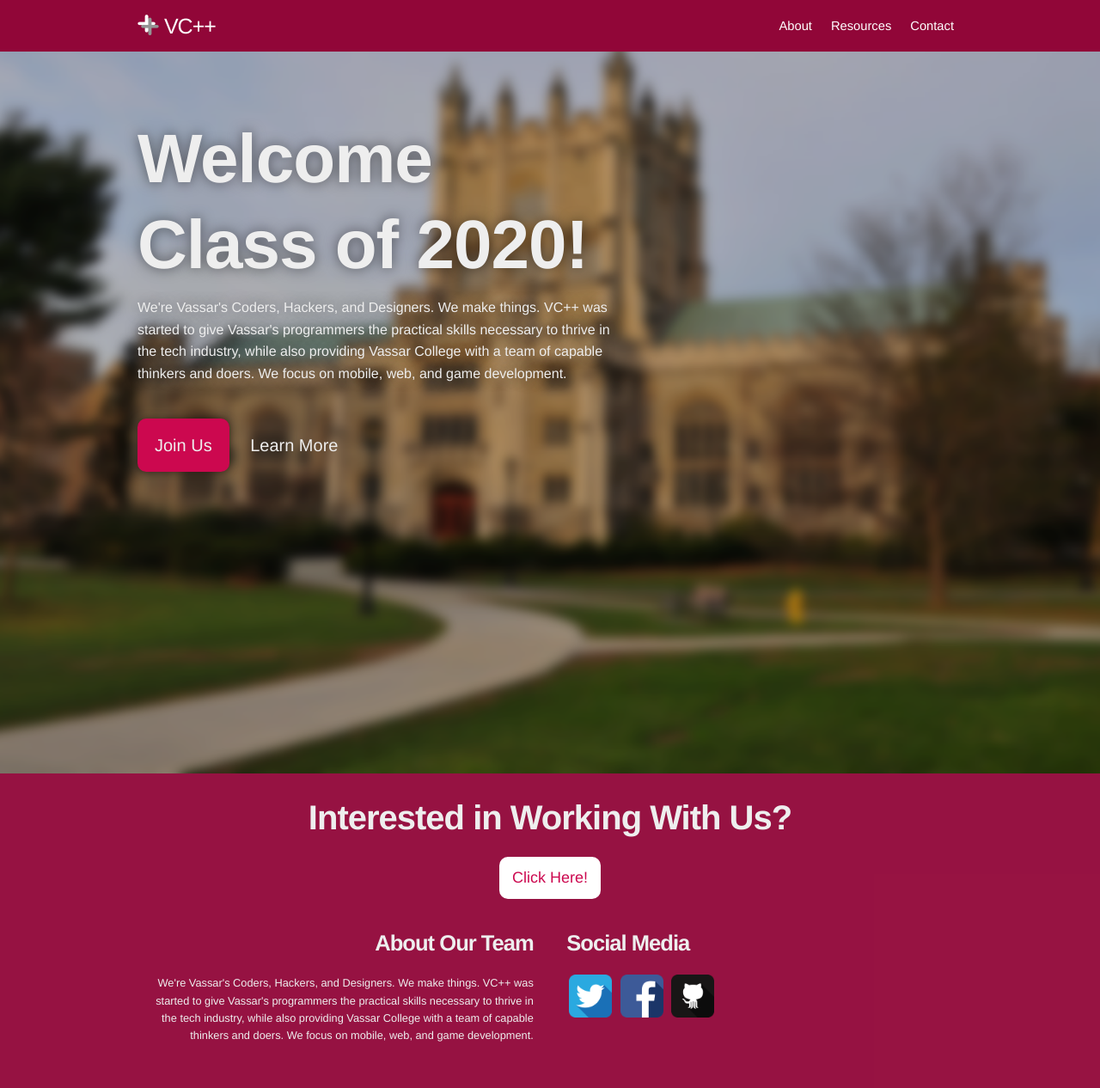
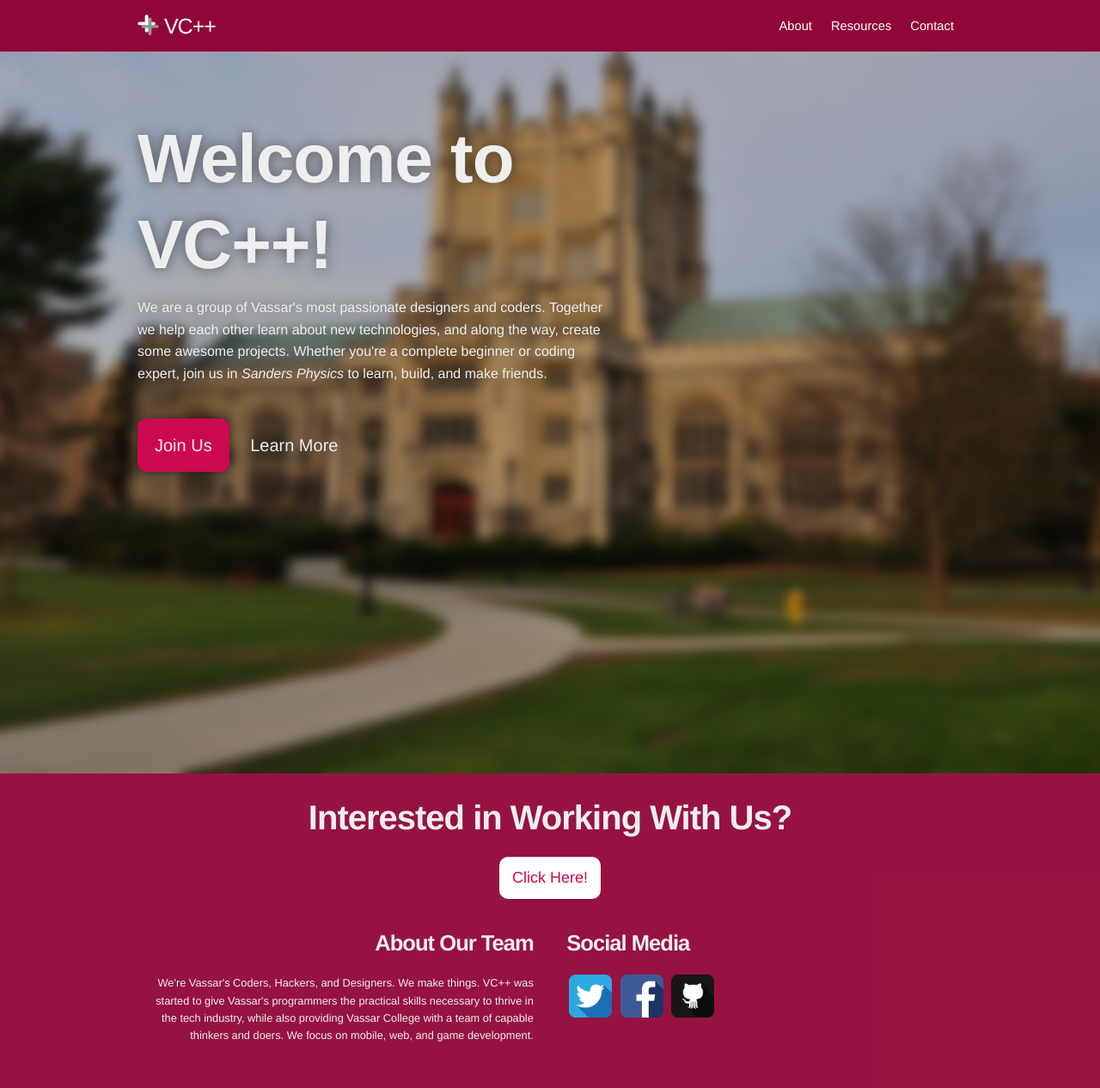
Before and after one commit to vcplusplus/vcplusplus.github.io, a Jekyll site: the page built from index.html, in a window 1280 px wide. Shown: the whole page at 86% size. Built offline with Jekyll 4.4.1, drawn with Linux system fonts in a browser that asks for light colours; nearby versions of some CDN libraries.

Commit message:
Change hero heading

```diff
--- a/_includes/hero.html
+++ b/_includes/hero.html
@@ -3,8 +3,8 @@
 <div class="container">
   <section class="hero">
 
-      <h2>Welcome Class of 2020!</h2>
-      <span>We're Vassar's Coders, Hackers, and Designers. We make things. VC++ was started to give Vassar's programmers the practical skills necessary to thrive in the tech industry, while also providing Vassar College with a team of capable thinkers and doers. We focus on mobile, web, and game development.</span>
+      <h2>Welcome to VC++!</h2>
+      <span>We are a group of Vassar's most passionate designers and coders. Together we help each other learn about new technologies, and along the way, create some awesome projects. Whether you're a complete beginner or coding expert, join us in <em>Sanders Physics</em> to learn, build, and make friends.</span>
       <a href="/contact" class="button button-red">Join Us</a>
       <a href="/about" class="button">Learn More</a>
   </section>
```
Also changed, not shown: 1 other file.
